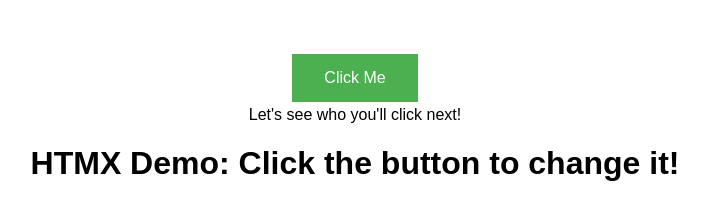
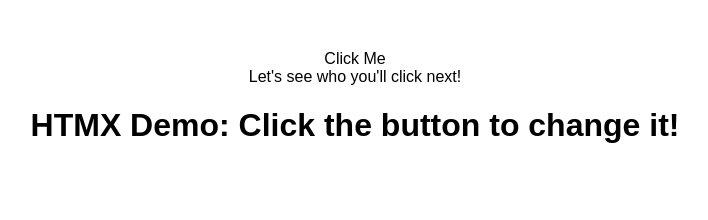
Before and after one commit to jeremystokese2/learn2code, a website: page Gitit_06-02-2024/index.html in a window 1280 px wide. Shown: the whole page, without its empty margins (285-993 px from the left). Drawn offline with nearby package versions, Linux system fonts and the light colour scheme.

Commit message:
pushing main ahead of feature to test merge conflicts

```diff
--- a/Gitit_06-02-2024/index.html
+++ b/Gitit_06-02-2024/index.html
@@ -1,8 +1,8 @@
 <script src="node_modules/htmx.org/dist/htmx.min.js"></script>
 <!-- Button to trigger AJAX POST request -->
-<button hx-post="clicked.html" hx-swap="outerHTML">
+<div hx-post="clicked.html" hx-swap="outerHTML" alt>
   Click Me
-</button>
+</div>
 
 <div id="text">Let's see who you'll click next!</div>
 
```
